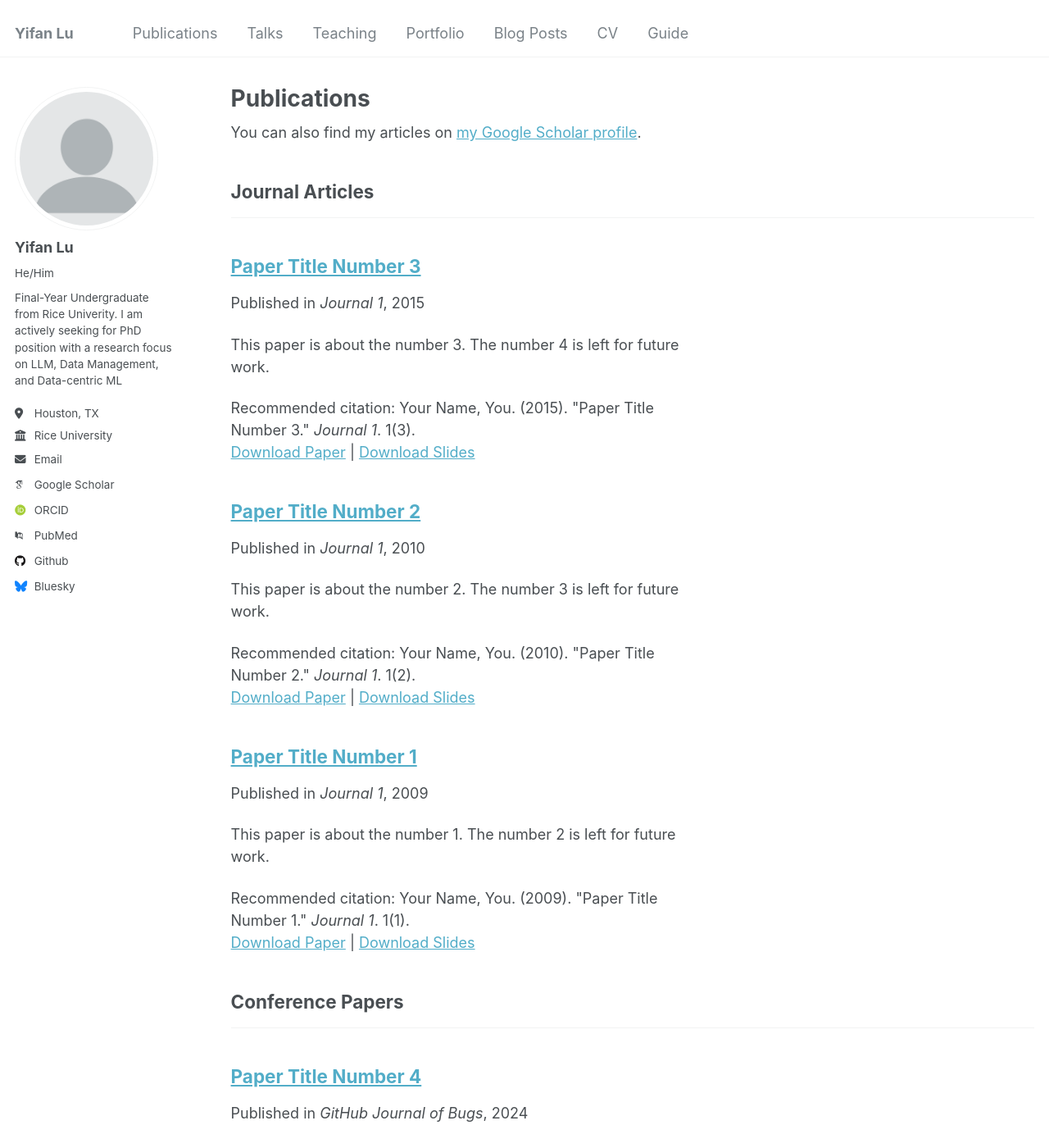
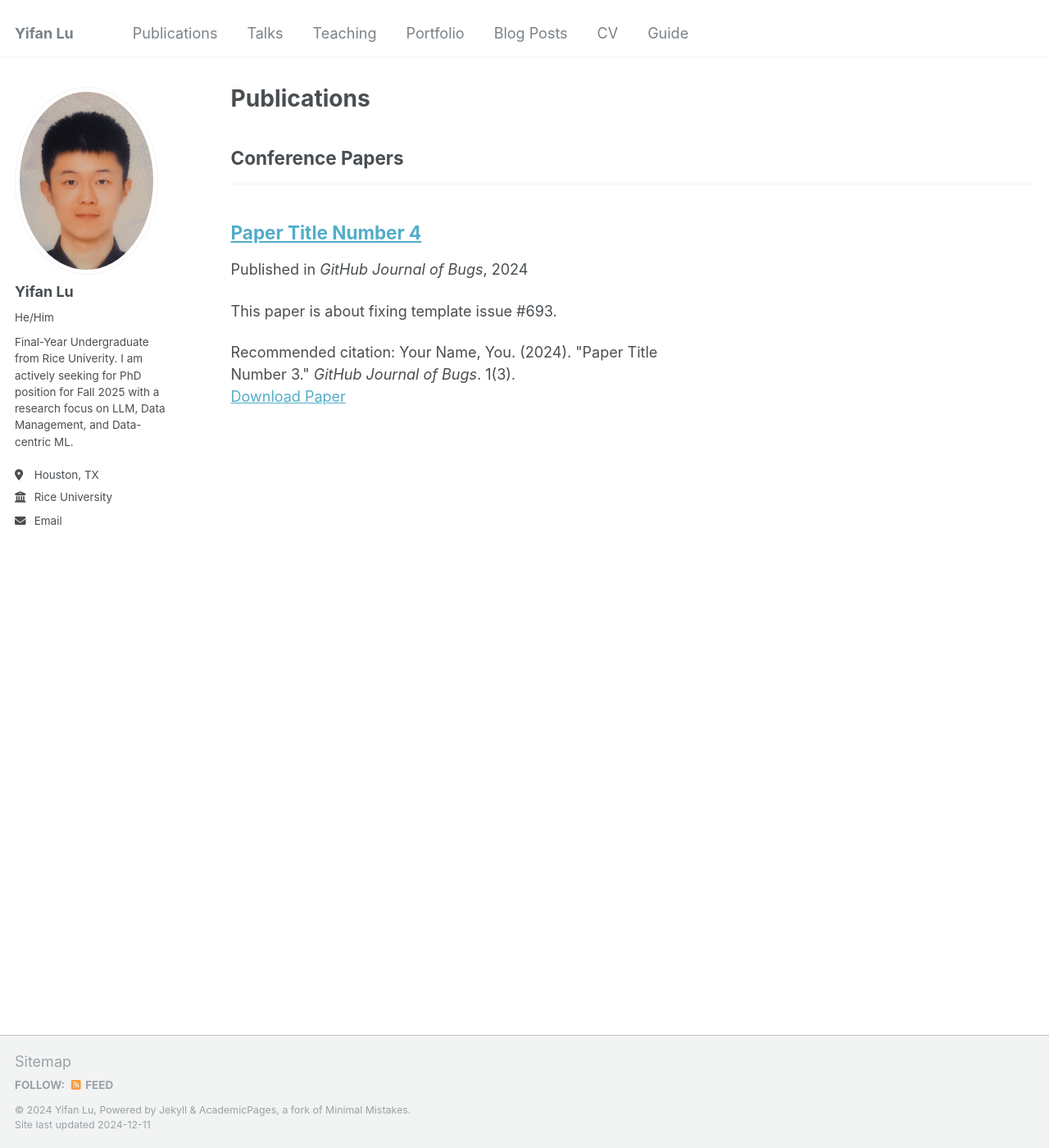
Before and after one commit to yl231/yl231.github.io, a Jekyll site: the page built from _pages/publications.html, in a window 1280 px wide and 1400 px high. Shown: the whole window at 82% size. Built offline with Jekyll 4.4.1, drawn with Linux system fonts in a browser that asks for light colours; some web fonts are replaced.

Commit message:
Update _config.yml

```diff
--- a/_config.yml
+++ b/_config.yml
@@ -21,35 +21,35 @@ repository               : "academicpages/academicpages.github.io"
 #               Additional customization can be done by editing /_includes/author-profile.html
 author:
   # Biographic information
-  avatar           : "profile.png"
+  avatar           : "yifan_bio.jpg"
   name             : "Yifan Lu"
   pronouns         : "He/Him" # example: "she/her"
-  bio              : "Final-Year Undergraduate from Rice Univerity. I am actively seeking for PhD position with a research focus on LLM, Data Management, and Data-centric ML"
+  bio              : "Final-Year Undergraduate from Rice Univerity. I am actively seeking for PhD position for Fall 2025 with a research focus on LLM, Data Management, and Data-centric ML."
   location         : "Houston, TX"
   employer         : "Rice University"
   URI              : "https://www.rice.edu/" # URL
   email            : "yl231@rice.edu"
 
   # Academic websites
-  arxiv            : # URL - Update with the correct link to your profile
-  googlescholar    : "https://scholar.google.com/citations?user=PS_CX0AAAAAJ"
-  impactstory      : # URL
-  orcid            : "http://orcid.org/yourorcidurl"
-  semantic         : # URL
-  pubmed           : "https://www.ncbi.nlm.nih.gov/pubmed/?term=john+snow"
-  researchgate     : # URL
-  scopus           : # URL
+  # arxiv            : # URL - Update with the correct link to your profile
+  # googlescholar    : "https://scholar.google.com/citations?user=PS_CX0AAAAAJ"
+  # impactstory      : # URL
+  # orcid            : "http://orcid.org/yourorcidurl"
+  # semantic         : # URL
+  # pubmed           : "https://www.ncbi.nlm.nih.gov/pubmed/?term=john+snow"
+  # researchgate     : # URL
+  # scopus           : # URL
 
   # Repositories and software development
   bitbucket        : # Username - Update with your username on the site
   codepen          : # Username
   dribbble         : # Username
-  github           : "academicpages"
+  # github           : "academicpages"
   kaggle           : # Username
   stackoverflow    : # User number or user number and name (i.e., use "1" or "1/jeff-atwood")
 
   # Social media
-  bluesky          : "bsky.app" # Replace this with you Bluesky username
+  # bluesky          : "bsky.app" # Replace this with you Bluesky username
   facebook         : # Username
   flickr           : # Username
   foursquare       : # Username
@@ -76,10 +76,8 @@ author:
 
 # Publication Category - The following the list of publication categories and their headings
 publication_category:
-  books:
-    title: 'Books'
-  manuscripts:
-    title: 'Journal Articles'
+  insubmission:
+    title: In Submission
   conferences:
     title: 'Conference Papers'
 
```
